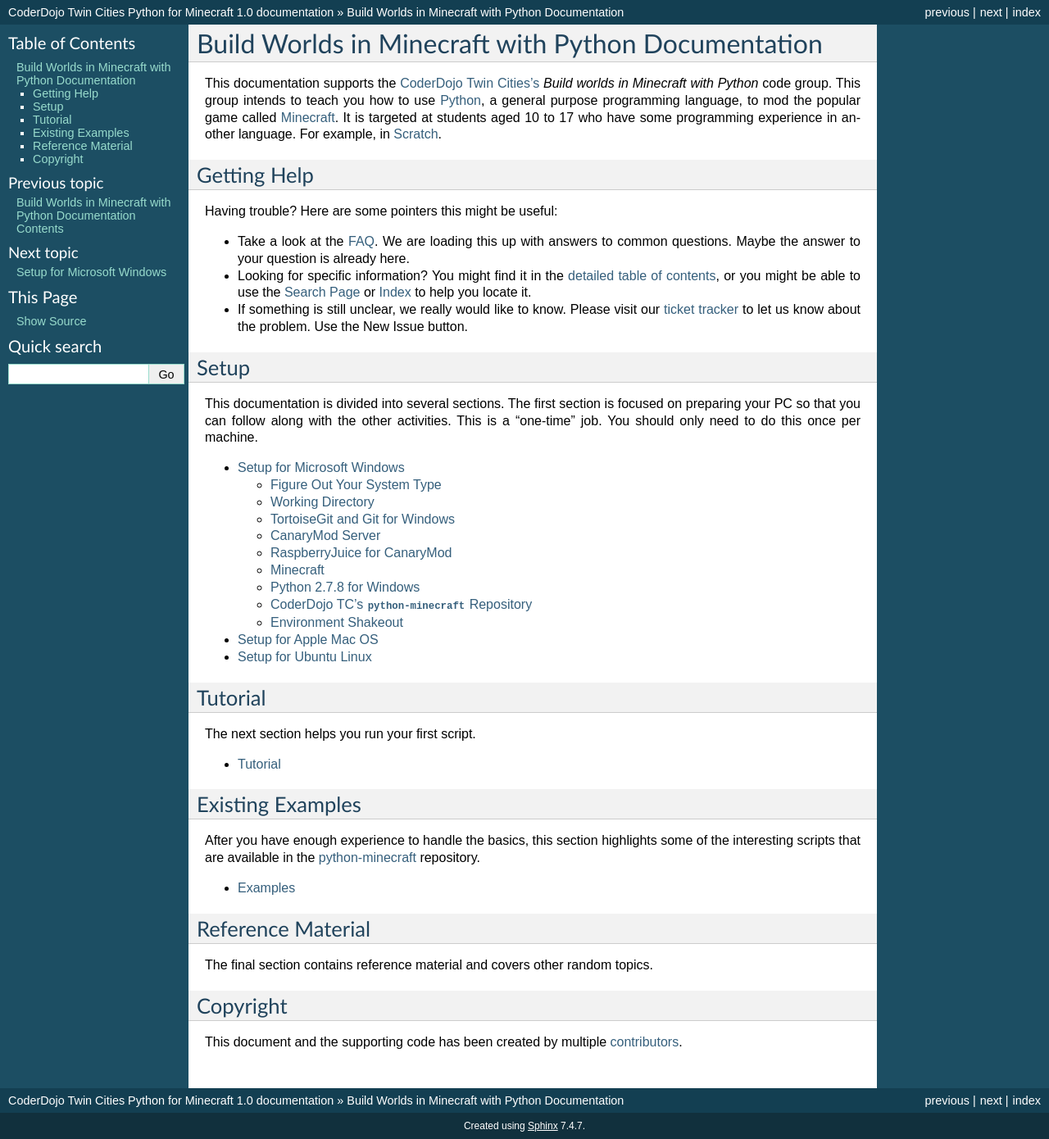
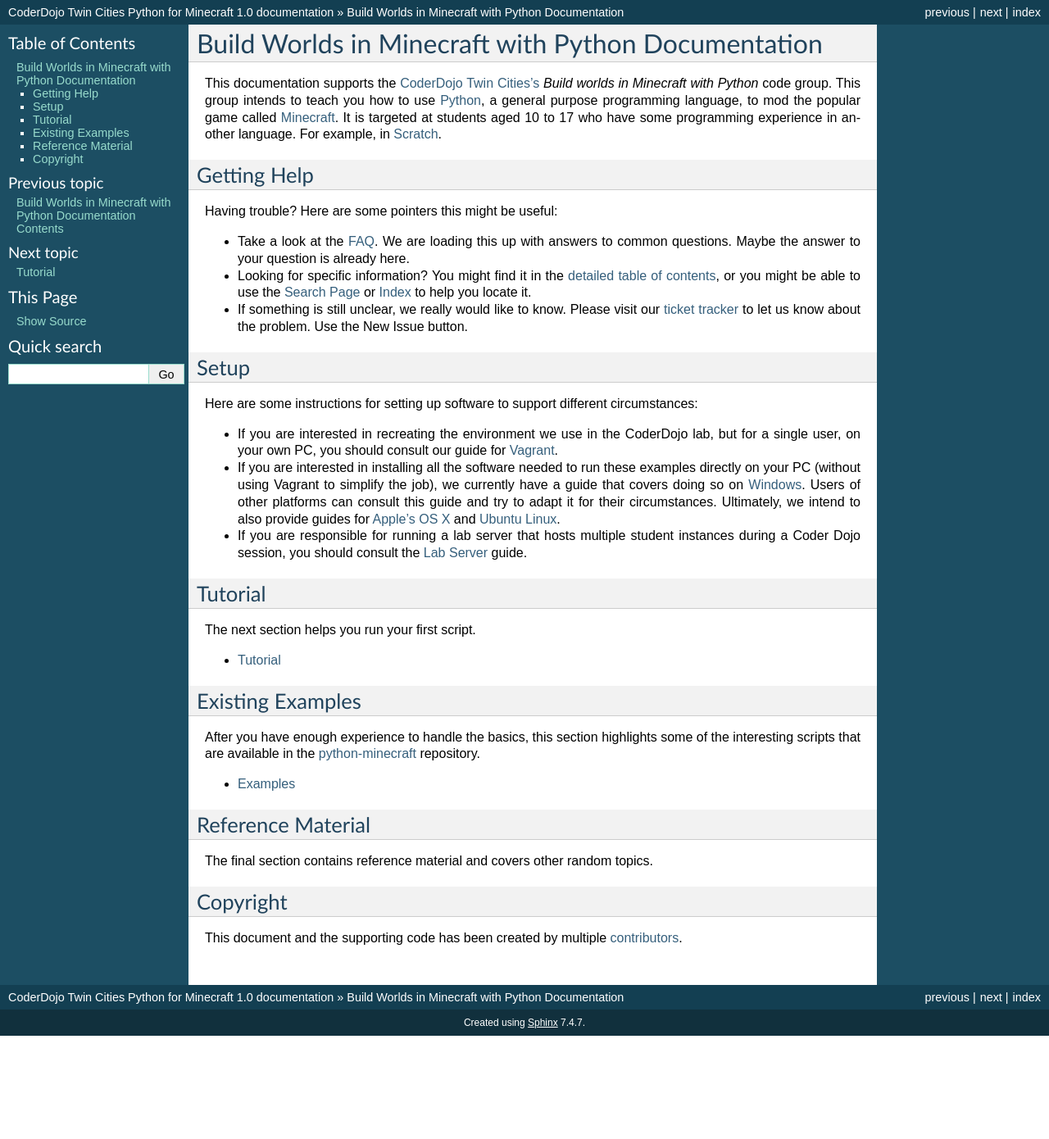
Before and after one commit to CoderDojoTC/python-minecraft, a Sphinx documentation site: the page built from docs/index.rst, in a window 1280 px wide. Shown: the whole page at 82% size. Built offline with Sphinx 7.4.7, drawn with Linux system fonts in a browser that asks for light colours; after the commit the page ends 1264 px from its top, so only the background shows below that.

Commit message:
Small clean up in the setup guides (or their placeholders).

```diff
--- a/docs/index.rst
+++ b/docs/index.rst
@@ -41,17 +41,24 @@
 Setup
 =====
 
-This documentation is divided into several sections. The first section
-is focused on preparing your PC so that you can follow along with the
-other activities. This is a "one-time" job. You should only need to do
-this once per machine.
+Here are some instructions for setting up software to support
+different circumstances:
 
-.. toctree::
-   :maxdepth: 2
+* If you are interested in recreating the environment we use in the
+  CoderDojo lab, but for a single user, on your own PC, you should
+  consult our guide for :doc:`Vagrant <setup/vagrant>`.
 
-   setup/windows
-   setup/mac
-   setup/ubuntu
+* If you are interested in installing all the software needed to run
+  these examples directly on your PC (without using Vagrant to
+  simplify the job), we currently have a guide that covers doing so on
+  :doc:`Windows <setup/windows>`. Users of other platforms can consult
+  this guide and try to adapt it for their circumstances. Ultimately,
+  we intend to also provide guides for :doc:`Apple's OS X <setup/osx>`
+  and :doc:`Ubuntu Linux <setup/ubuntu>`.
+
+* If you are responsible for running a lab server that hosts multiple
+  student instances during a Coder Dojo session, you should consult
+  the :doc:`Lab Server <setup/lab-server>` guide.
 
 
 Tutorial
--- a/docs/setup/index.rst
+++ b/docs/setup/index.rst
@@ -8,7 +8,6 @@
 
 .. toctree::
    :maxdepth: 1
+   :glob:
 
-   windows
-   mac
-   ubuntu
+   *
--- /dev/null
+++ b/docs/setup/lab-server.rst
@@ -0,0 +1,5 @@
+====================================
+ Setup for a Lab Server Environment
+====================================
+
+.. todo:: More to come.
--- /dev/null
+++ b/docs/setup/vagrant.rst
@@ -0,0 +1,5 @@
+=======================================
+ Setup for a Vagrant-Based Environment
+=======================================
+
+.. todo:: More to come.
```
Also changed, not shown: docs/setup/mac.rst (deleted, +0 -7 lines), docs/setup/osx.rst (added, +8 -0 lines).
